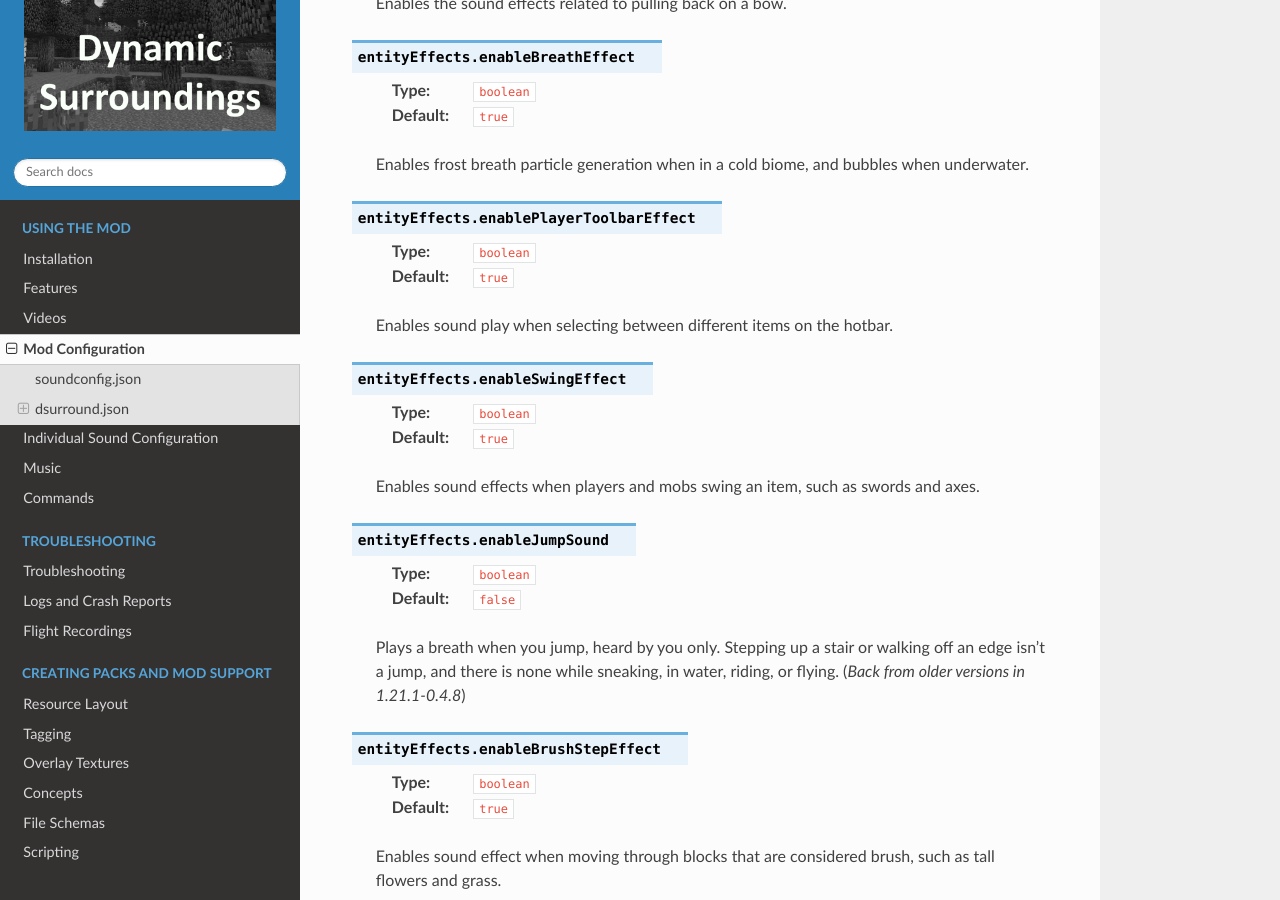
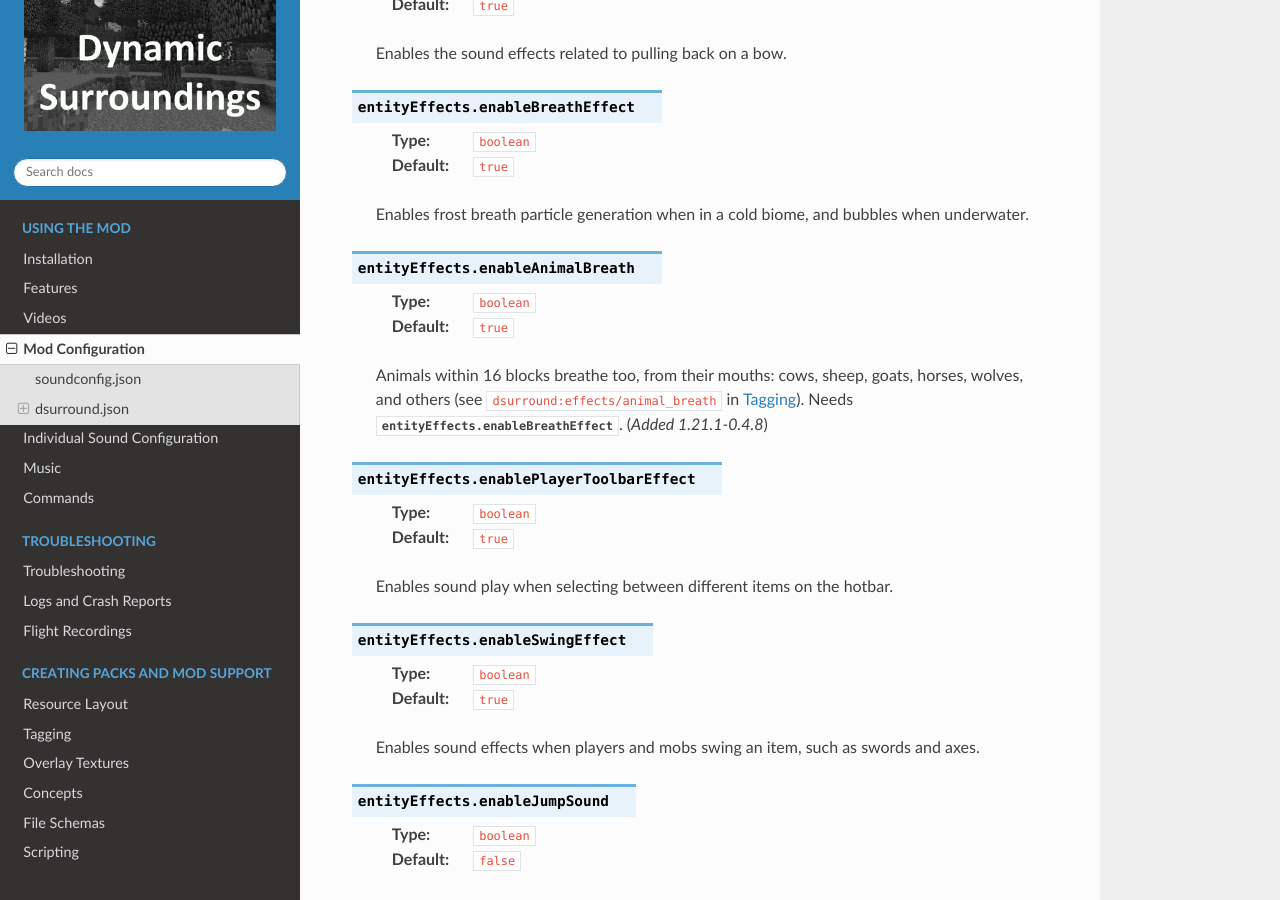
Before and after one commit to OreCruncher/DynamicSurroundingsDocs, a Sphinx documentation site: the page built from docs/source/config/modconfiguration.rst, in a window 1280 px wide and 900 px high, scrolled down 14303 px. Built offline with Sphinx 7.4.7 and the Read the Docs theme 3.1.0, drawn with Linux system fonts in a browser that asks for light colours; some of the changed text lies outside the part shown.

Commit message:
Document animal breath and its tag
Co-Authored-By: Claude Opus 5.5 <noreply@anthropic.com>

```diff
--- a/docs/source/config/modconfiguration.rst
+++ b/docs/source/config/modconfiguration.rst
@@ -574,6 +574,9 @@ entityEffects
         // Enable/disable breath effect in cold biomes and underwater
         // Default: true
         "enableBreathEffect": true,
+        // Enable/disable breath from animals (cows, sheep, horses, wolves...) near you, along with the breath effect
+        // Default: true
+        "enableAnimalBreath": true,
         // Enable/disable player toolbar sound effects
         // Default: true
         "enablePlayerToolbarEffect": true,
@@ -627,6 +630,15 @@ entityEffects
     :no-contents-entry:
 
     Enables frost breath particle generation when in a cold biome, and bubbles when underwater.
+
+.. confval:: entityEffects.enableAnimalBreath
+    :type: ``boolean``
+    :default: ``true``
+    :no-contents-entry:
+
+    Animals within 16 blocks breathe too, from their mouths: cows, sheep, goats, horses, wolves, and others (see
+    ``dsurround:effects/animal_breath`` in :doc:`../packs/tagging`). Needs :confval:`entityEffects.enableBreathEffect`.
+    (*Added 1.21.1-0.4.8*)
 
 .. confval:: entityEffects.enablePlayerToolbarEffect
     :type: ``boolean``
--- a/docs/source/features.rst
+++ b/docs/source/features.rst
@@ -245,6 +245,11 @@ Frost Breath
 
 Players, villagers, and raiders breathe visible puffs in cold biomes, and give off bubbles underwater. See :confval:`entityEffects.enableBreathEffect`.
 
+Animals breathe too (*added 1.21.1-0.4.8*): cows, mooshrooms, sheep, goats, pigs, horses, donkeys, mules, llamas, camels, wolves, foxes, cats, ocelots,
+polar bears, pandas, sniffers, armadillos, hoglins, and ravagers. The breath comes from the mouth, out in front of the body, and follows the head as it turns
+and nods; bigger animals breathe bigger puffs. An animal with its head down or out of the way (a sheep eating grass, a goat about to ram, a rearing horse, a
+sleeping fox) holds its breath until it's done. Only animals within 16 blocks of the player breathe. See :confval:`entityEffects.enableAnimalBreath`.
+
 Burning Mobs
 ~~~~~~~~~~~~
 
--- a/docs/source/packs/tagging.rst
+++ b/docs/source/packs/tagging.rst
@@ -191,6 +191,10 @@ These tags control which entities get an effect.
         - Effect
     *   - ``dsurround:effects/frost_breath``
         - The entity's breath is visible in cold biomes, and bubbles are given off underwater. Includes players, villagers, and raiders.
+    *   - ``dsurround:effects/animal_breath``
+        - As ``frost_breath``, but from a mouth out in front of the body, for four-legged mobs; takes the place of ``frost_breath`` for an entity in both
+          (the ravager is a raider). Includes cows, sheep, goats, horses, wolves, and other animals. Vanilla's animals have their mouths measured from
+          their models; for others, the mouth is guessed from the entity's size.
     *   - ``dsurround:effects/item_swing``
         - A sound is played when the entity swings the item it is holding, such as a sword or axe.
     *   - ``dsurround:effects/bow_pull``
```
